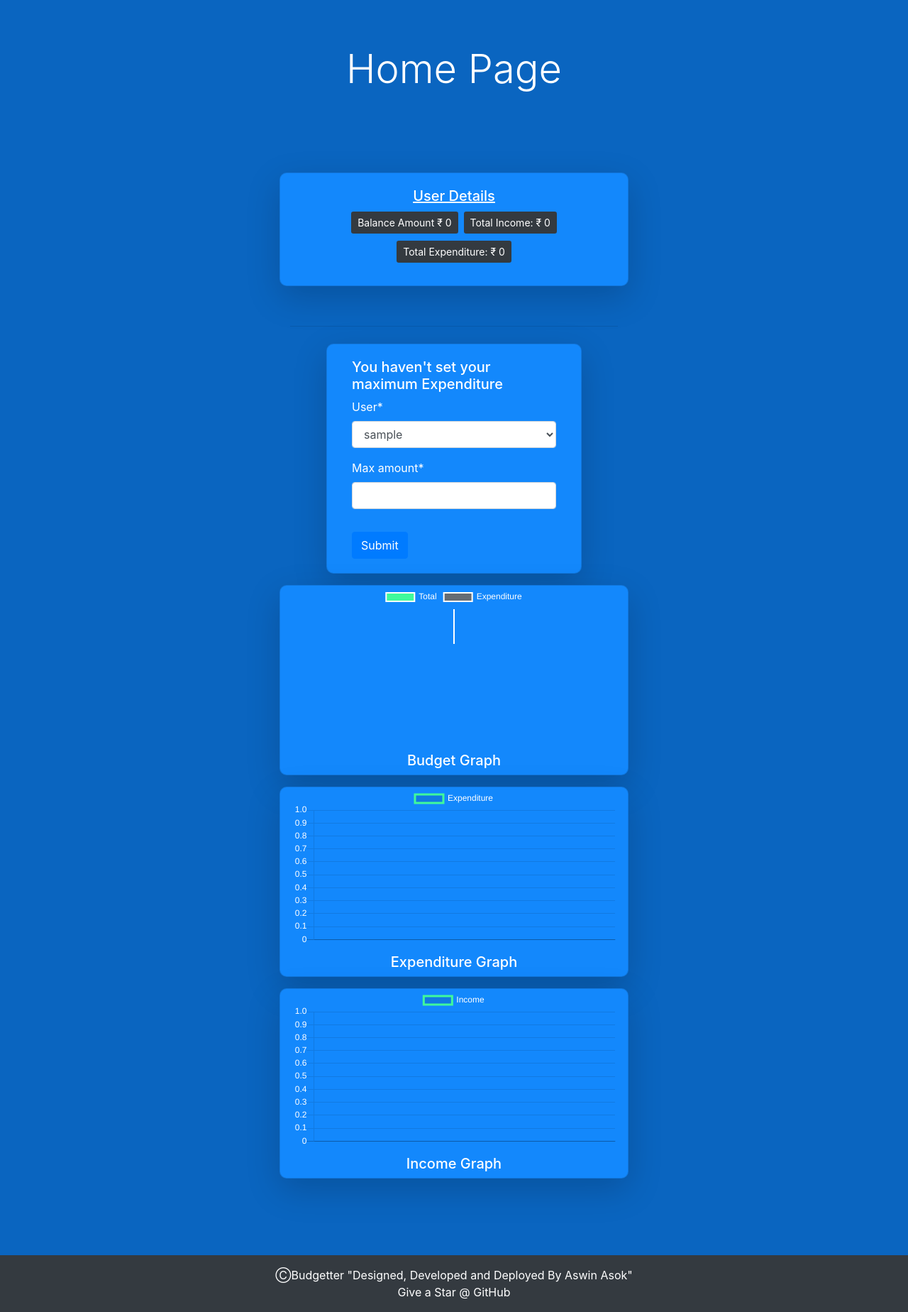
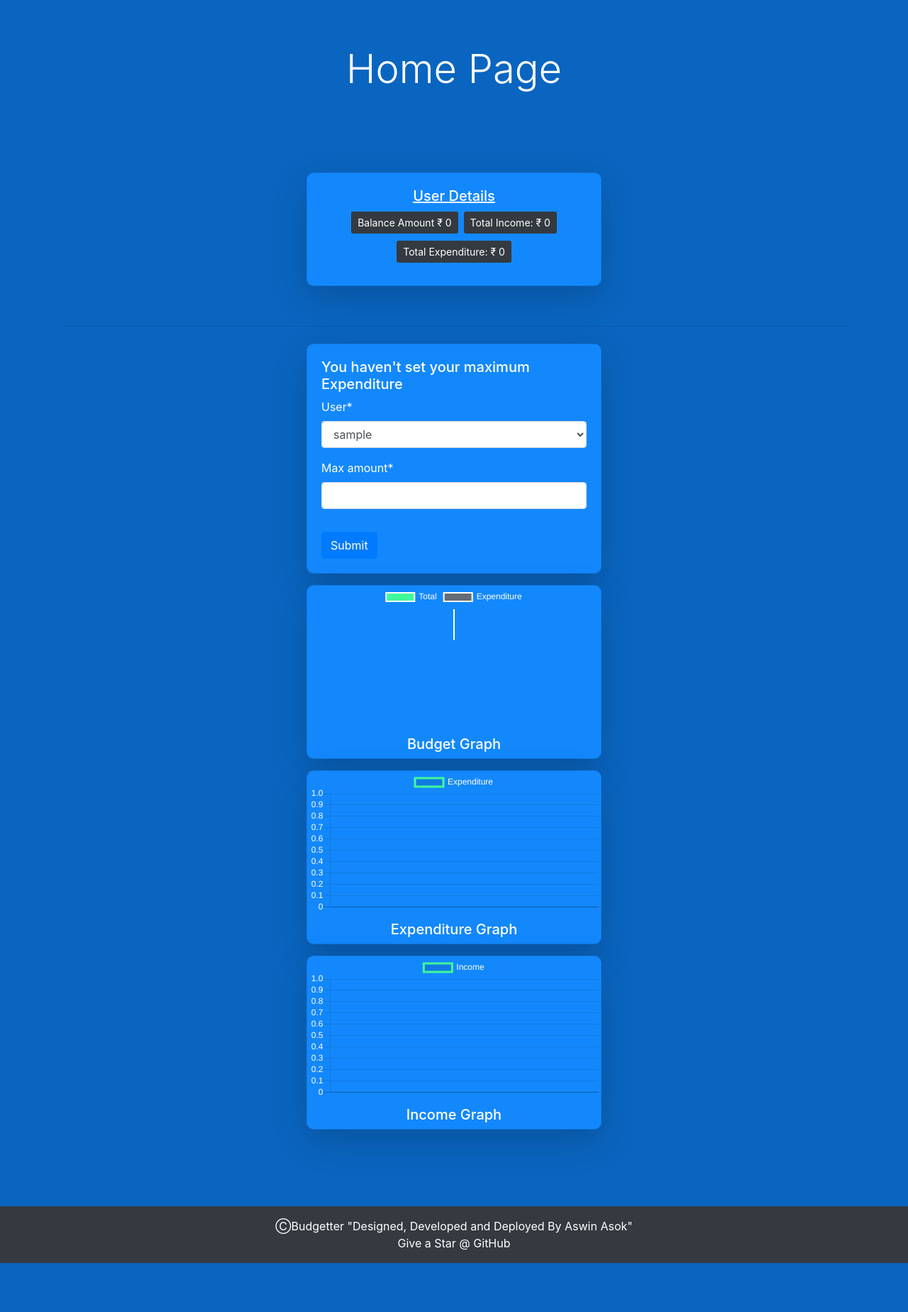
Before and after one commit to AswinAsok/The-Budgetter, a Django app: page / in a window 1280 px wide. Shown: the part 56-1904 px from the top of the page at 71% size. After the commit the page ends 1835 px from the top, so only its background shows below. Run offline with Django 3.2, Linux system fonts and the light colour scheme; the visitor is signed in with stand-in values (Sample User, id 1); data comes from the database, SQL or seed files in the repository; data that the repository does not hold is empty; some libraries are stand-ins or nearby versions.

Commit message:
Deployment V7

```diff
--- a/Templates/history.html
+++ b/Templates/history.html
@@ -36,6 +36,7 @@
 <div class="jumbotron jumbotron-fluid">
   <h1 class="display-4 d-flex justify-content-center">Previous Transactions</h1>
 </div>
+
 <div class="container mb-5">
     {%for budget in Budgets%}
     {%if budget.amount > 0%}
--- a/Templates/home.html
+++ b/Templates/home.html
@@ -54,15 +54,17 @@
 </nav>
 
 {% endblock %} {% block content %} {% if user.is_authenticated%}
+
 <div class="jumbotron jumbotron-fluid">
   <h1 class="display-4 d-flex justify-content-center">Home Page</h1>
 </div>
 
-<div class="container d-flex justify-content-center">
+<div class="container">
   <div class="information">
+
     <div class="row justify-content-center">
       <div
-        class="card col-6 col-sm-10 shadow-lg mb-2 ml-2 mr-2 m-2 col-md-12"
+        class="card   shadow-lg mb-2 ml-2 mr-2 m-2 0"
         style="width: 26rem"
       >
         <div class="card-body home-card">
@@ -116,7 +118,7 @@
 
     {% if not hasmbudget %}
     <div class="container d-flex justify-content-center">
-      <div class="card col-6 col-sm-10 shadow-lg m-2" style="width: 26rem">
+      <div class="card   shadow-lg m-2" style="width: 26rem">
         <div id="container" style="width: 100%">
           <div class="card-body">
             <h5 class="d-flex justify-content-center">
@@ -134,7 +136,7 @@
 
     <div class="row justify-content-center">
       <div
-        class="card col-6 col-sm-10 col-md-12 shadow-lg m-2"
+        class="card   0 shadow-lg m-2"
         style="width: 26rem"
       >
         <div id="container" style="width: 100%">
@@ -146,7 +148,7 @@
 
     <div class="row justify-content-center">
       <div
-        class="card col-6 col-sm-10 shadow-lg m-2 col-md-12 card"
+        class="card   shadow-lg m-2 0 card"
         style="width: 26rem"
       >
         <div id="container" style="width: 100%">
@@ -160,7 +162,7 @@
 
     <div class="row justify-content-center">
       <div
-        class="card col-6 col-sm-10 shadow-lg m-2 col-md-12 card"
+        class="card   shadow-lg m-2 0 card"
         style="width: 26rem"
       >
         <div id="container" style="width: 100%">
@@ -169,6 +171,7 @@
         <h5 class="form-text d-flex justify-content-center">Income Graph</h5>
       </div>
     </div>
+
   </div>
 </div>
 
```
